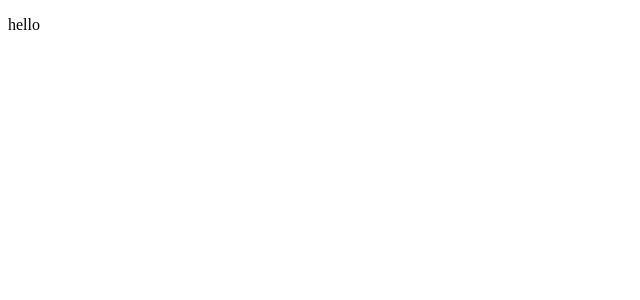
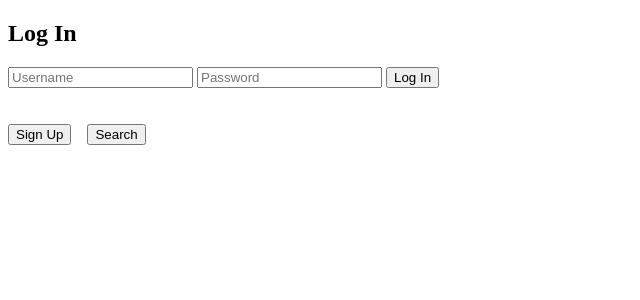
Before and after one commit to jpcarreon/frontendTesting, a React (Create React App) app: page /log-in in a window 1280 px wide. Shown: the top 300 px of the page, without its empty margins (0-640 px from the left). Built offline with nearby package versions, Linux system fonts and the light colour scheme.

Commit message:
feat: add login page

```diff
--- a/src/pages/Login.js
+++ b/src/pages/Login.js
@@ -3,13 +3,53 @@ import React, { Component } from "react";
 import Cookies from "universal-cookie";
 
 export default class Home extends Component {
+    constructor(props) {
+        super(props);
+
+        this.login = this.login.bind(this);
+    }
+
+    login(e) {
+        e.preventDefault();
+        const credentials = {
+            username: document.getElementById("username").value,
+            password: document.getElementById("password").value
+        }
 
 
+        fetch (
+            'http://localhost:3001/user/login',
+            {
+                method: 'POST',
+                headers: {
+                    'Content-Type': 'application/json'
+                },
+                body: JSON.stringify(credentials)
+            })
+            .then(response => response.json())
+            .then(body => {
+                console.log(body);
+            })
+    }
 
     render() {
         return (
         <div>
-            <p>hello</p>
+            <h2>Log In</h2>
+            <form>
+                <input type="text" id="username" placeholder="Username" />&nbsp;
+                <input type="password" id="password" placeholder="Password" />&nbsp;
+                <button id="login" onClick={this.login}>Log In</button>
+            </form>
+
+            <br/> <br/>
+            <a href='/sign-up' className='nostyle'>
+                <button className='center primary button break'>Sign Up</button>
+            </a>
+            &nbsp;&nbsp;&nbsp;&nbsp;
+            <a href='/search' className='nostyle'>
+                <button className='center primary button break'>Search</button>
+            </a>
         </div>
         )
     }
```
